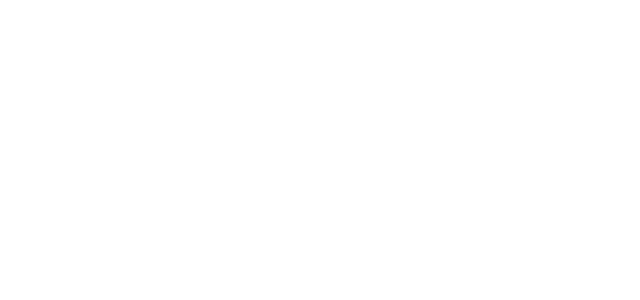
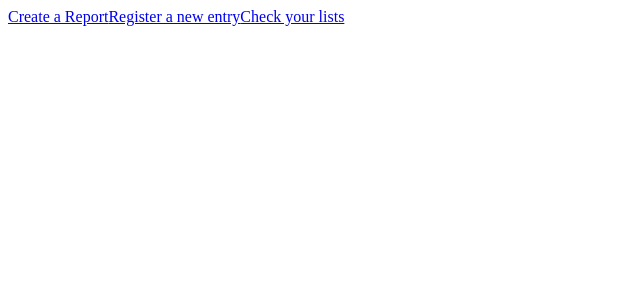
Before and after one commit to gabrielcelligoi/yoog, a React (Create React App) app in the folder client/: page / in a window 1280 px wide. Shown: the top 300 px of the page, without its empty margins (0-640 px from the left). Built offline with nearby package versions, Linux system fonts and the light colour scheme.

Commit message:
create pages

```diff
--- a/client/src/App.js
+++ b/client/src/App.js
@@ -1,8 +1,9 @@
+import RoutesApp from "./routes";
 
 function App() {
   return (
     <div className="App">
-
+      <RoutesApp/>
     </div>
   );
 }
--- /dev/null
+++ b/client/src/pages/Home/index.js
@@ -0,0 +1,13 @@
+import { Link } from "react-router-dom";
+
+function Home() {
+  return(
+    <div>
+      <Link className="link-report" to="/report">Create a Report</Link>
+      <Link className="link-new-entry" to="/register">Register a new entry</Link>
+      <Link className="link-list" to="/list">Check your lists</Link>
+    </div>
+  )
+}
+
+export default Home;
--- /dev/null
+++ b/client/src/pages/List/index.js
@@ -0,0 +1,9 @@
+function List() {
+  return(
+    <div>
+      <p>lista</p>
+    </div>
+  )
+}
+
+export default List;
--- /dev/null
+++ b/client/src/pages/Register/index.js
@@ -0,0 +1,9 @@
+function Register() {
+  return(
+    <div>
+      <p>Registre uma entrada</p>
+    </div>
+  )
+}
+
+export default Register;
--- /dev/null
+++ b/client/src/pages/Report/index.js
@@ -0,0 +1,9 @@
+function Report() {
+  return(
+    <div>
+      <p>Relatório</p>
+    </div>
+  )
+}
+
+export default Report;
--- /dev/null
+++ b/client/src/routes.js
@@ -0,0 +1,20 @@
+import { BrowserRouter, Routes, Route } from "react-router-dom";
+import Home from "./pages/Home";
+import List from "./pages/List";
+import Register from "./pages/Register";
+import Report from "./pages/Report";
+
+function RoutesApp() {
+  return(
+    <BrowserRouter>
+      <Routes>
+        <Route path="/" element={ <Home/>}/>
+        <Route path="/list" element={ <List/> } />
+        <Route path="/register" element={ <Register/> } />
+        <Route path="/report" element={ <Report/> } />
+      </Routes>
+    </BrowserRouter>
+  )
+}
+
+export default RoutesApp;
```
Also changed, not shown: client/public/manifest.json.
